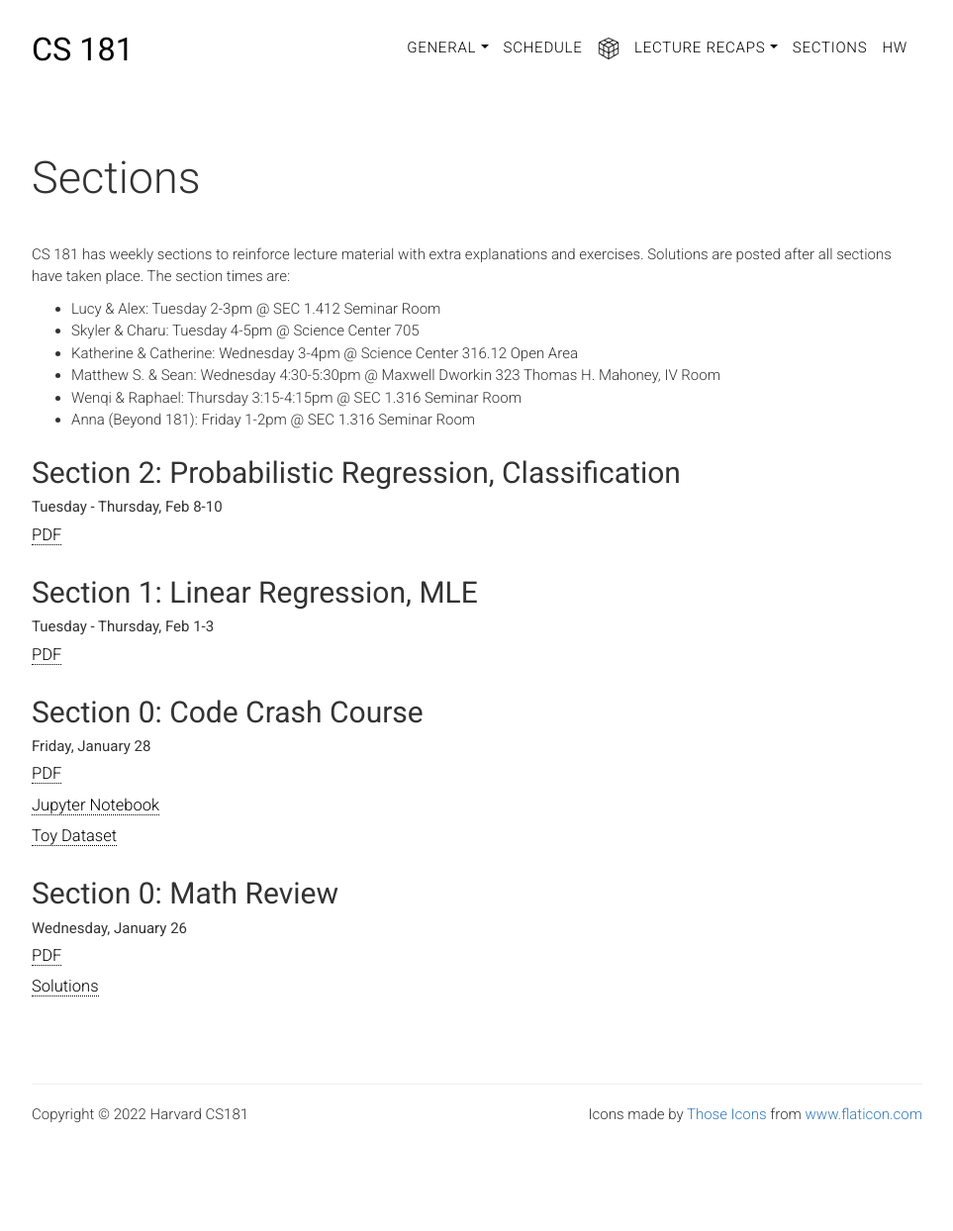
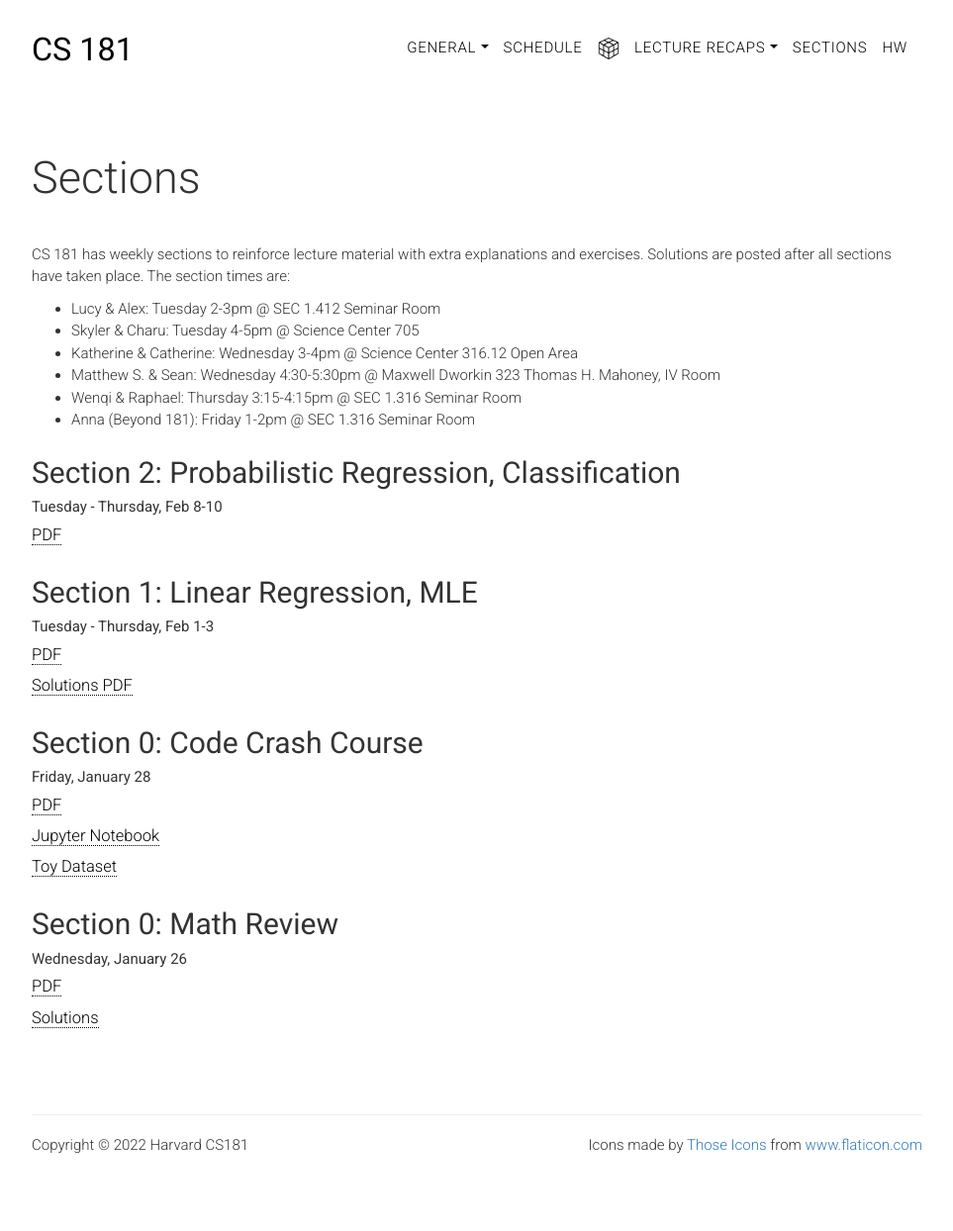
Before and after one commit to harvard-ml-courses/cs181-web, a Jekyll site: the page built from sections.html, in a window 1280 px wide. Shown: the whole page at 99% size, without its empty margins (158-1121 px from the left). Built offline with Jekyll 4.4.1, drawn with Linux system fonts in a browser that asks for light colours; before the commit the page ends 1212 px from its top, so only the background shows below that.

Commit message:
Update sections.html

```diff
--- a/sections.html
+++ b/sections.html
@@ -44,7 +44,7 @@
         <p class="head-subtitle"> Tuesday - Thursday, Feb 1-3 </p>
         <ul class="lists">
             <li><a href="sections/sec01-linear_regression/01.pdf" target="_blank">PDF</a></li>
-            <!-- <li><a href="sections/sec01-linear_regression/01-soln.pdf" target="_blank">Solutions PDF</a></li> -->
+            <li><a href="sections/sec01-linear_regression/01-soln.pdf" target="_blank">Solutions PDF</a></li>
         </ul>
 
         <h2 class="title" id="sec0">Section 0: Code Crash Course</h2>
```
